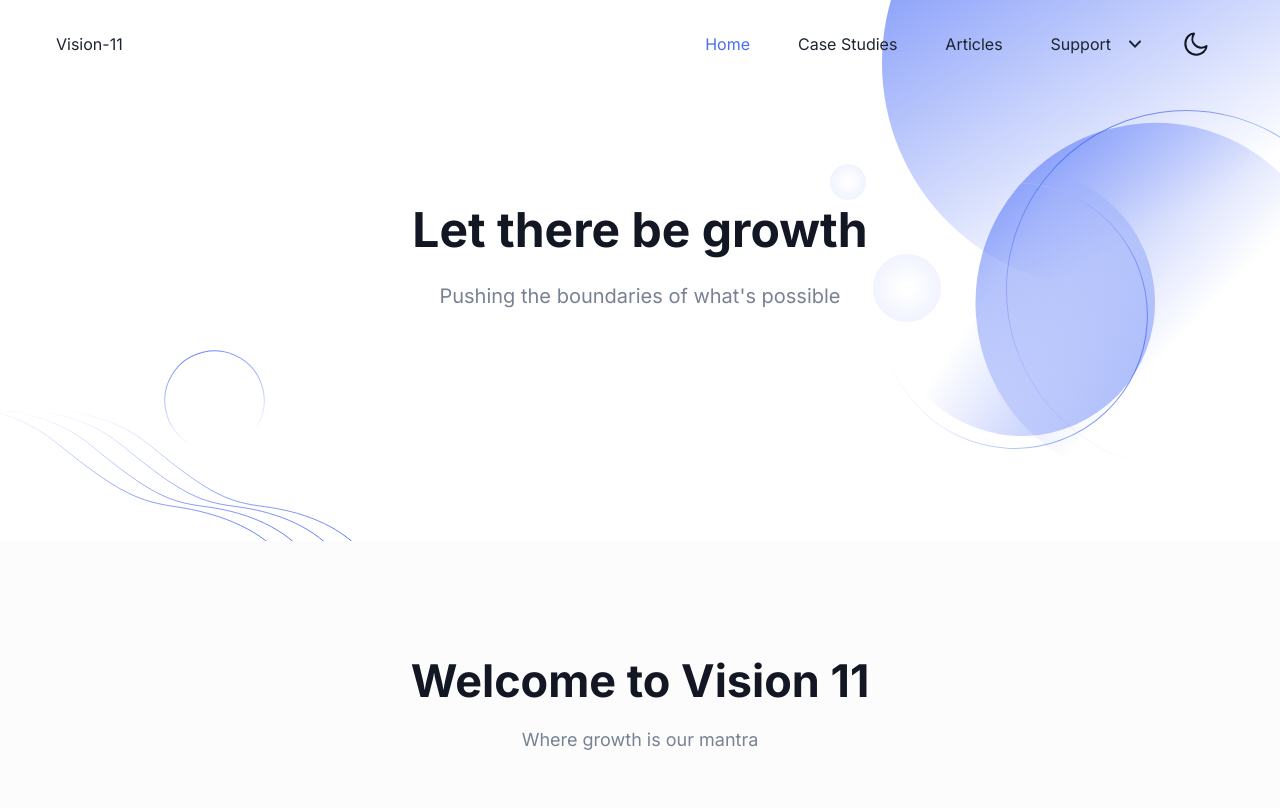
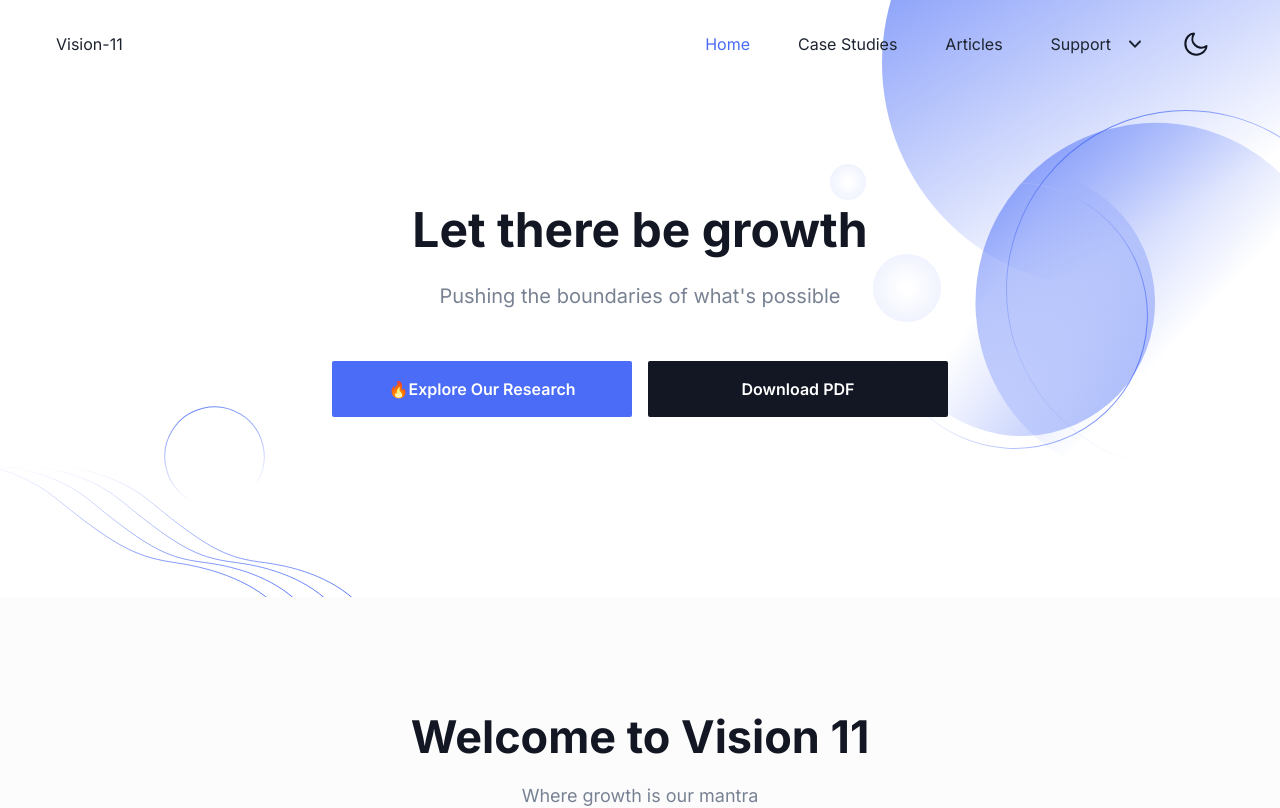
Before and after one commit to LighthouseCorporation/Vision-11-Website, a Next.js app: page / in a window 1280 px wide. Shown: the top 808 px of the page. Built offline with nearby package versions, Linux system fonts and the light colour scheme.

Commit message:
Final Commit for the day

```diff
--- a/components/Hero/index.tsx
+++ b/components/Hero/index.tsx
@@ -5,7 +5,6 @@
 
 const Hero = () => {
 
-  const [modalVisible, setModalVisible] = useState(false)
   function printWebsite() {
     if (typeof window !== 'undefined') {
       window.print();
@@ -33,7 +32,7 @@
                 <p className="dark:text-body-color-dark mb-12 text-base !leading-relaxed text-body-color sm:text-lg md:text-xl">
                   Pushing the boundaries of what&apos;s possible
                 </p>
-                {/* <div className="flex flex-col items-center justify-center space-y-4 sm:flex-row sm:space-x-4 sm:space-y-0">
+                <div className="flex flex-col items-center justify-center space-y-4 sm:flex-row sm:space-x-4 sm:space-y-0">
                   <Link
                     href="/articles"
                     className="w-[300px] rounded-sm bg-primary px-8 py-4 text-base font-semibold text-white duration-300 ease-in-out hover:bg-primary/80"
@@ -45,9 +44,9 @@
                     onClick={printWebsite}
                     className="w-[300px] inline-block rounded-sm bg-black px-8 py-4 text-base font-semibold text-white duration-300 ease-in-out hover:bg-black/90 dark:bg-white/10 dark:text-white dark:hover:bg-white/5"
                   >
-                    Print Website
+                    Download PDF
                   </Link>
-                </div> */}
+                </div>
               </div>
             </div>
           </div>
```
